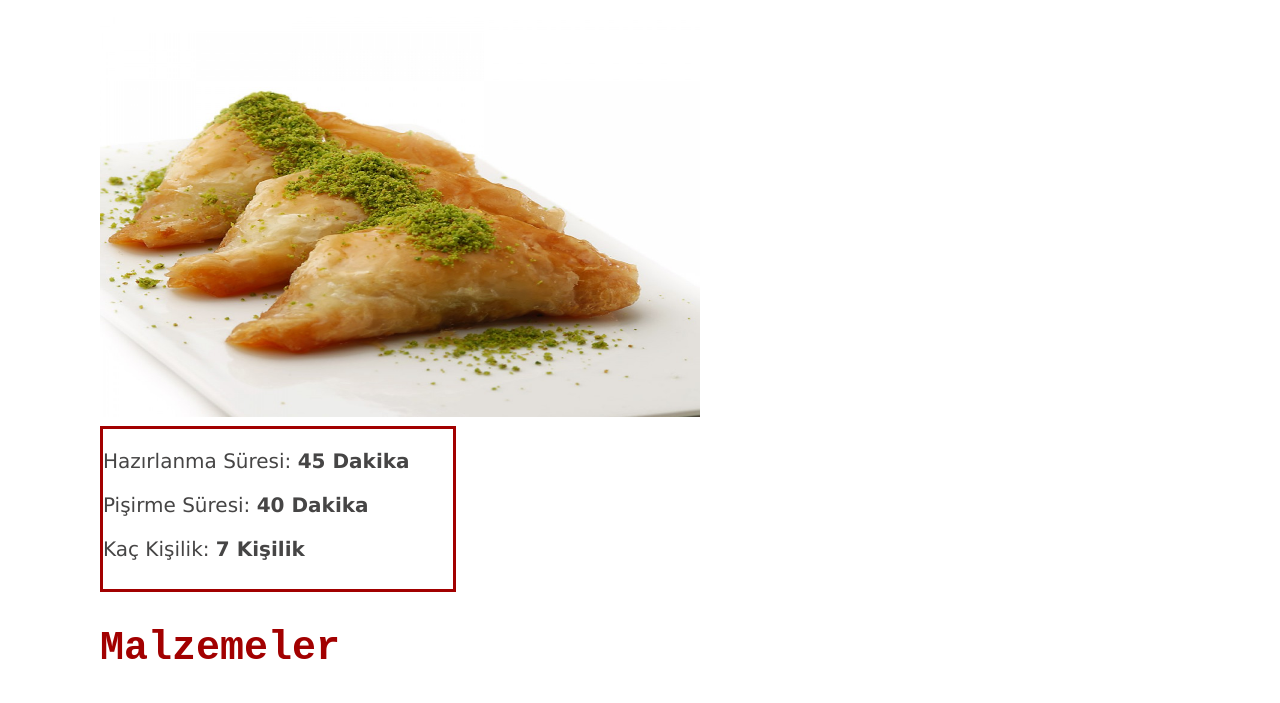
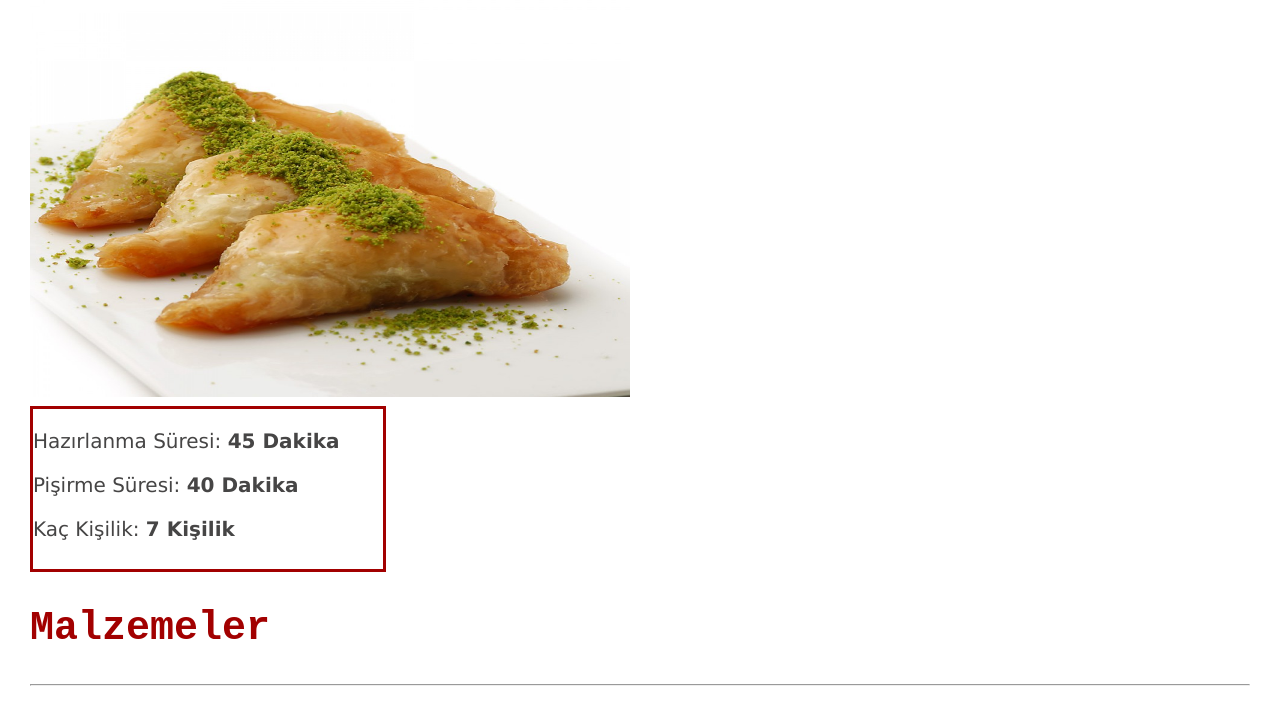
Before and after one commit to SadullahBASTURK/Sobiyet-Tarifi, a plain HTML site: page index.html in a window 1280 px wide. Shown: the part 318-1021 px from the top of the page. Drawn offline with Linux system fonts and the light colour scheme.

Commit message:
index.html

```diff
--- a/index.css
+++ b/index.css
@@ -52,7 +52,7 @@ ol
 
 .sayfa-bosluk
 {
-    margin: 50px 100px 100px 100px;
+    margin: 30px 30px 30px 30px;
 }
 
 address
```
